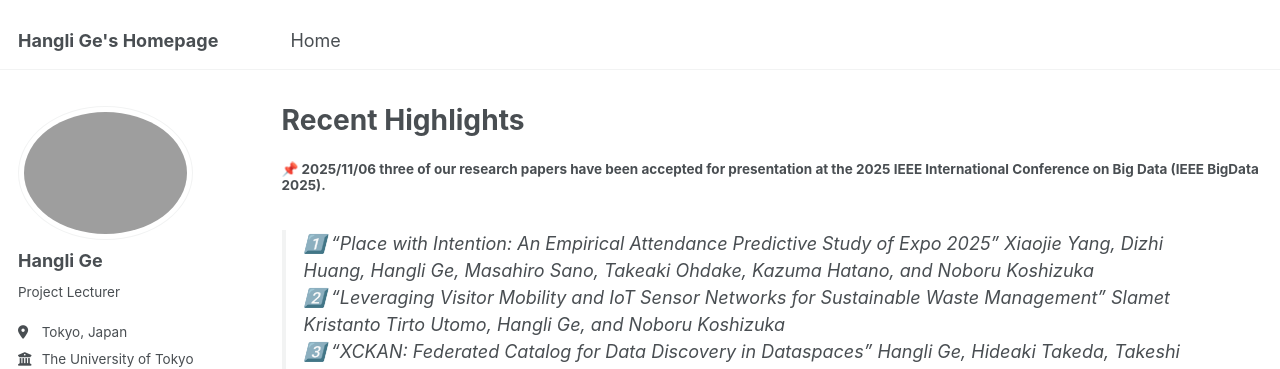
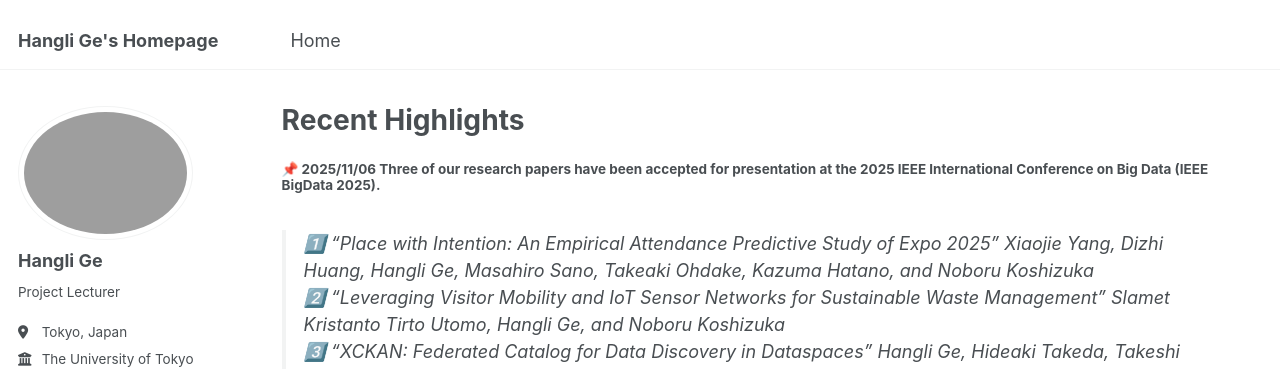
Before and after one commit to christie888/christie888.github.io, a Jekyll site: the page built from _pages/post.md, in a window 1280 px wide and 900 px high. Shown: the top 369 px of the window. Built offline with Jekyll 4.4.1, drawn with Linux system fonts in a browser that asks for light colours; some web fonts are replaced.

```diff
--- a/_pages/post.md
+++ b/_pages/post.md
@@ -5,7 +5,7 @@ permalink: post/
 ---
 
 
-##### 📌 2025/11/06 three of our research papers have been accepted for presentation at the 2025 IEEE International Conference on Big Data (IEEE BigData 2025).
+##### 📌 2025/11/06 Three of our research papers have been accepted for presentation at the 2025 IEEE International Conference on Big Data (IEEE BigData 2025).
 > 1️⃣ “Place with Intention: An Empirical Attendance Predictive Study of Expo 2025” Xiaojie Yang, Dizhi Huang, Hangli Ge, Masahiro Sano, Takeaki Ohdake, Kazuma Hatano, and Noboru Koshizuka<br>
 > 2️⃣ “Leveraging Visitor Mobility and IoT Sensor Networks for Sustainable Waste Management” Slamet Kristanto Tirto Utomo, Hangli Ge, and Noboru Koshizuka<br>
 > 3️⃣ “XCKAN: Federated Catalog for Data Discovery in Dataspaces” Hangli Ge, Hideaki Takeda, Takeshi Sagara, Naho Kitano, and Noboru Koshizuka
```
